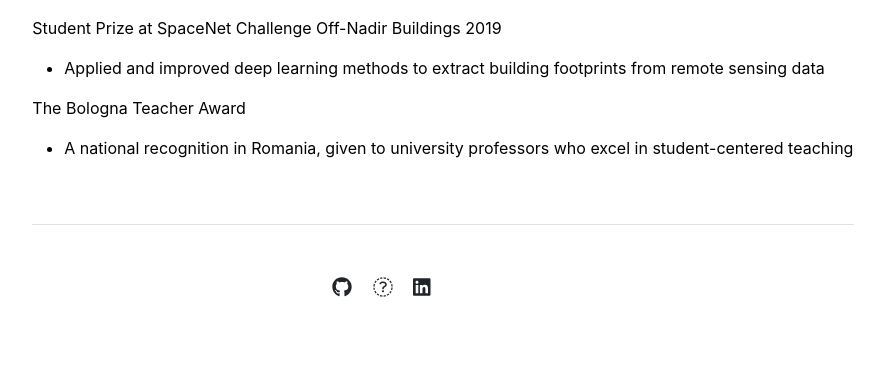
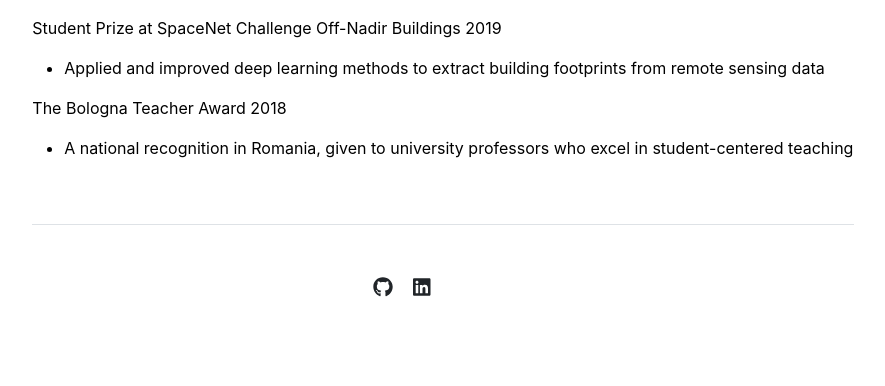
Before and after one commit to tselea/tselea.github.io, a Jekyll site: the page built from publications.md, in a window 1280 px wide. Shown: the part 620-1006 px from the top of the page, without its empty margins (197-1082 px from the left). Built offline with Jekyll 4.4.1, drawn with Linux system fonts in a browser that asks for light colours.

Commit message:
remove google scholar profile

```diff
--- a/_data/awards.yml
+++ b/_data/awards.yml
@@ -1,4 +1,4 @@
 index:
 - {name: 'ECMWF Copernicus Award at FOSS4G EO Data Challenge 2019', 'details': 'Developed an application to support forest monitoring, by integrating deep learning methods'}
 - {name: 'Student Prize at SpaceNet Challenge Off-Nadir Buildings 2019', 'details': 'Applied and improved deep learning methods to extract building footprints from remote sensing data'}
-- {name: 'The Bologna Teacher Award', 'details': 'A national recognition in Romania, given to university professors who excel in student-centered teaching'}
+- {name: 'The Bologna Teacher Award 2018', 'details': 'A national recognition in Romania, given to university professors who excel in student-centered teaching'}
--- a/_data/settings.yml
+++ b/_data/settings.yml
@@ -17,7 +17,6 @@
 
 social:
 - {icon: 'github', link: 'https://github.com/tselea'}
-- {icon: 'graduation-cap', link: 'https://scholar.google.com/citations?user=dqXsO5MAAAAJ&hl=ro'}
 - {icon: 'linkedin', link: 'https://linkedin.com/in/teodora-selea'}
 
 contacts:
```
